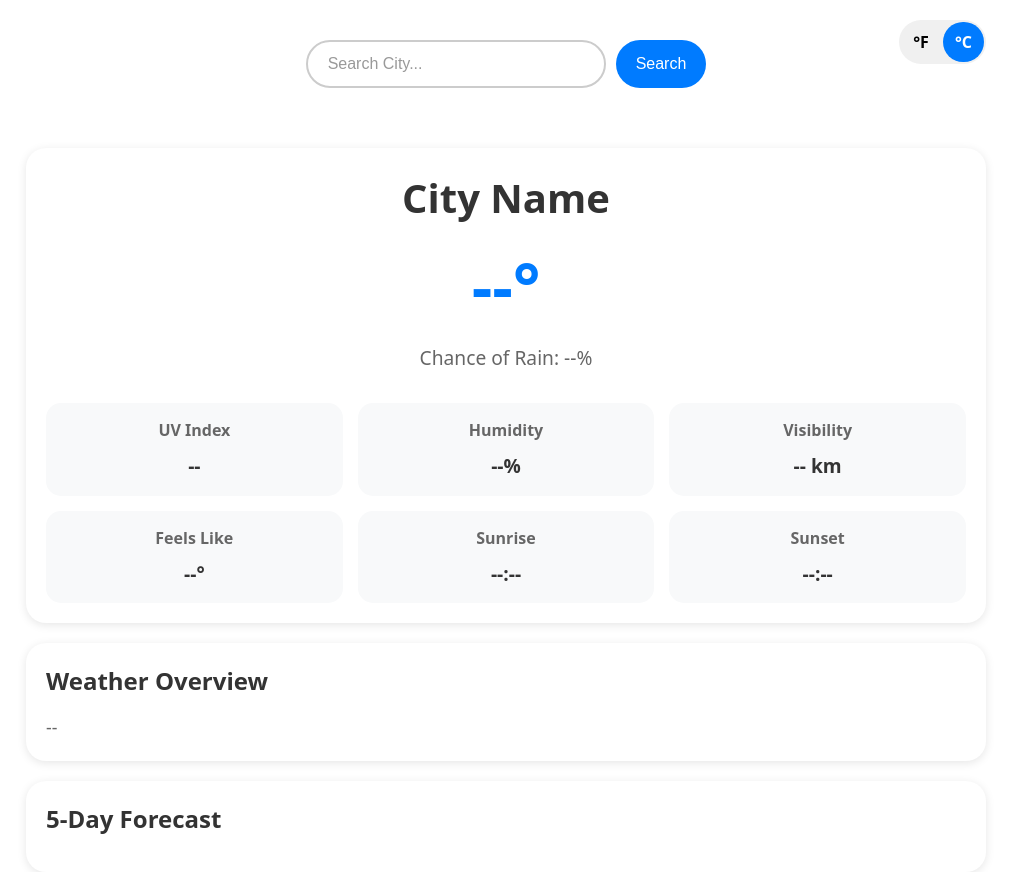
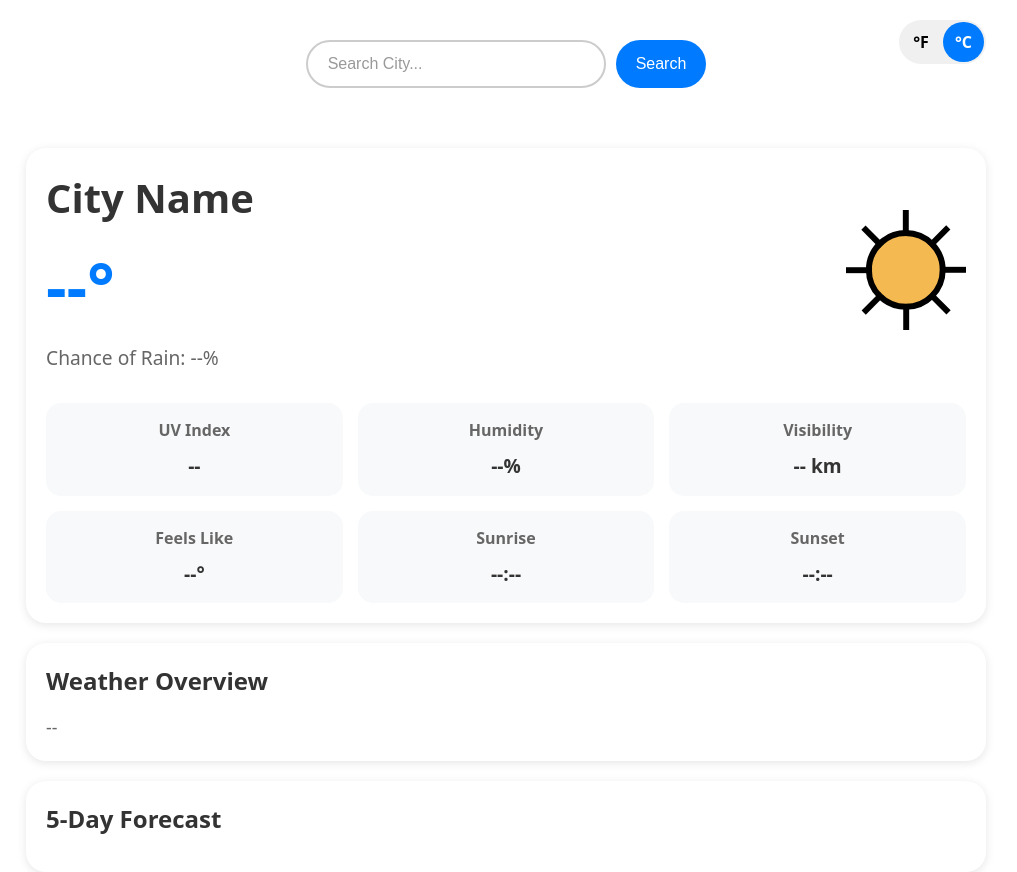
Before and after one commit to ARParizi/Odin-Project--Weather-App, a plain HTML site: page index.html in a window 1280 px wide. Shown: the whole page, without its empty margins (134-1151 px from the left). Drawn offline with Linux system fonts and the light colour scheme; a script that the page names is missing.

Commit message:
Add svg icon div

```diff
--- a/index.html
+++ b/index.html
@@ -24,10 +24,15 @@
 
     <div class="weather-container">
         <div class="main-weather">
-            <div class="city-info">
-                <h1 class="city-name">City Name</h1>
-                <div class="temperature">--°</div>
-                <div class="rain-chance">Chance of Rain: --%</div>
+            <div class="weather-header">
+                <div class="city-info">
+                    <h1 class="city-name">City Name</h1>
+                    <div class="temperature">--°</div>
+                    <div class="rain-chance">Chance of Rain: --%</div>
+                </div>
+                <div class="weather-icon">
+                    <img src="icons/clear-day.svg" alt="Weather Icon" class="icon">
+                </div>
             </div>
 
             <div class="weather-details">
--- a/style.css
+++ b/style.css
@@ -131,16 +131,27 @@ html, body {
   border-radius: 20px;
   padding: 20px;
   box-shadow: 0 2px 10px rgba(0, 0, 0, 0.1);
+  display: flex;
+  flex-direction: column;
+}
+
+.weather-header {
+  display: flex;
+  justify-content: space-between;
+  align-items: center;
+  margin-bottom: 30px;
 }
 
 .city-info {
-  text-align: center;
-  margin-bottom: 30px;
+  text-align: left;
+  display: flex;
+  flex-direction: column;
+  gap: 10px;
 }
 
 .city-name {
   font-size: 2.5rem;
-  margin: 0 0 10px 0;
+  margin: 0;
   color: #333;
 }
 
@@ -148,12 +159,27 @@ html, body {
   font-size: 4rem;
   font-weight: bold;
   color: #007bff;
-  margin: 10px 0;
+  margin: 0;
 }
 
 .rain-chance {
   font-size: 1.2rem;
   color: #666;
+  margin: 0;
+}
+
+.weather-icon {
+  width: 120px;
+  height: 120px;
+  display: flex;
+  align-items: center;
+  justify-content: center;
+}
+
+.weather-icon .icon {
+  width: 100%;
+  height: 100%;
+  object-fit: contain;
 }
 
 .weather-details {
```
